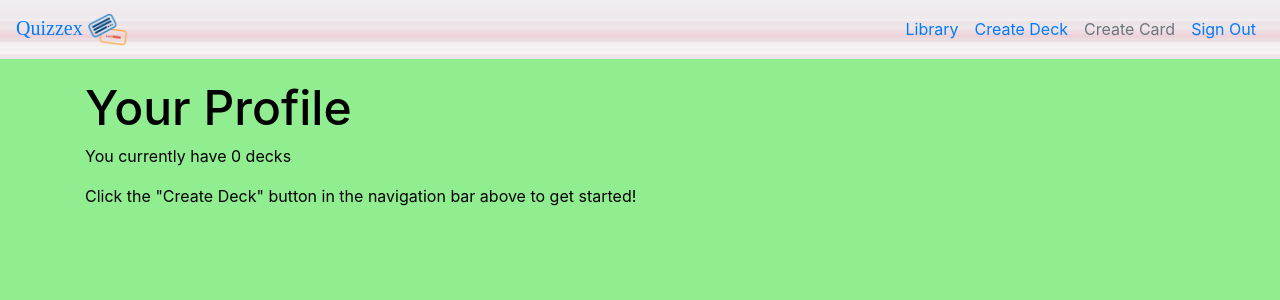
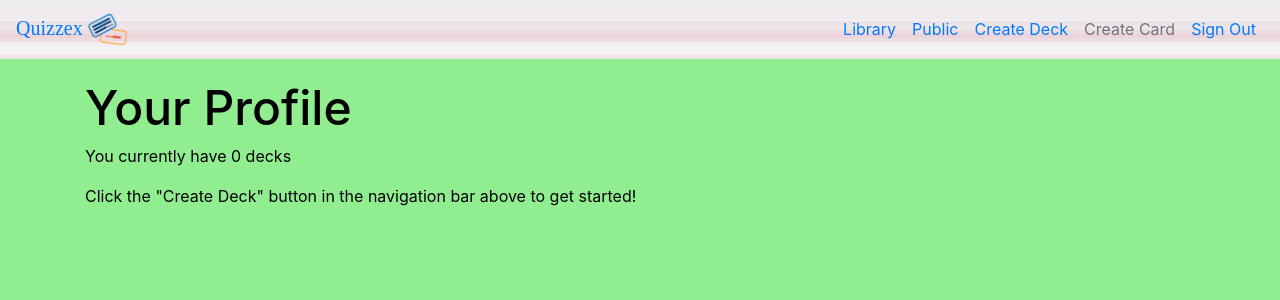
Before and after one commit to tyler-cranmer/Quizzex, a Flask app: page /doSignup in a window 1280 px wide. Shown: the top 300 px of the page. Run offline with Flask 2, Linux system fonts and the light colour scheme; data that the repository does not hold is empty; some libraries are stand-ins or nearby versions; some web fonts are replaced.

Commit message:
added "Public" to nav bar

```diff
--- a/root/templates/create-new-card.html
+++ b/root/templates/create-new-card.html
@@ -23,6 +23,9 @@
     <ul class="nav navbar-nav ml-auto">
       <li class="nav-item">
         <a class="nav-link" href="/library">Library</a>
+      </li>
+      <li class="nav-item active">
+        <a class="nav-link" href="">Public</a>
       </li>
       <li class="nav-item">
         <a class="nav-link" href="/goToCreateDeck">Create Deck</a>
--- a/root/templates/deck.html
+++ b/root/templates/deck.html
@@ -23,6 +23,9 @@
     <ul class="nav navbar-nav ml-auto">
       <li class="nav-item active">
         <a class="nav-link" href="/library">Library</a>
+      </li>
+      <li class="nav-item active">
+        <a class="nav-link" href="">Public</a>
       </li>
       <li class="nav-item active">
         <a class="nav-link" href="/goToCreateDeck">Create Deck</a>
--- a/root/templates/editDeck.html
+++ b/root/templates/editDeck.html
@@ -23,6 +23,9 @@
     <ul class="nav navbar-nav ml-auto">
       <li class="nav-item active">
         <a class="nav-link" href="/library">Library</a>
+      </li>
+      <li class="nav-item active">
+        <a class="nav-link" href="">Public</a>
       </li>
       <li class="nav-item">
         <a class="nav-link" href="/goToCreateDeck">Create Deck</a>
--- a/root/templates/user-library.html
+++ b/root/templates/user-library.html
@@ -23,6 +23,9 @@
     <ul class="nav navbar-nav ml-auto">
       <li class="nav-item active">
         <a class="nav-link" href="/library">Library</a>
+      </li>
+      <li class="nav-item active">
+        <a class="nav-link" href="">Public</a>
       </li>
       <li class="nav-item">
         <a class="nav-link" href="/goToCreateDeck">Create Deck</a>
```
